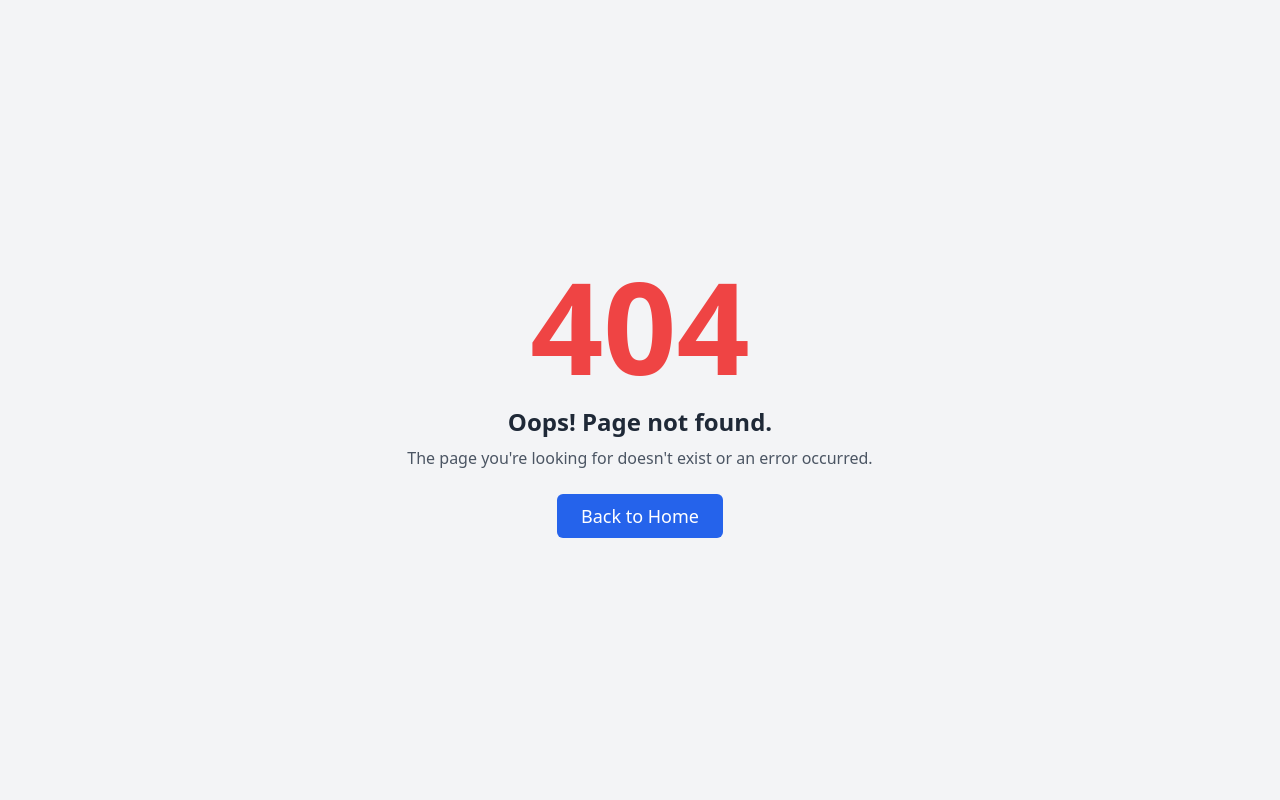
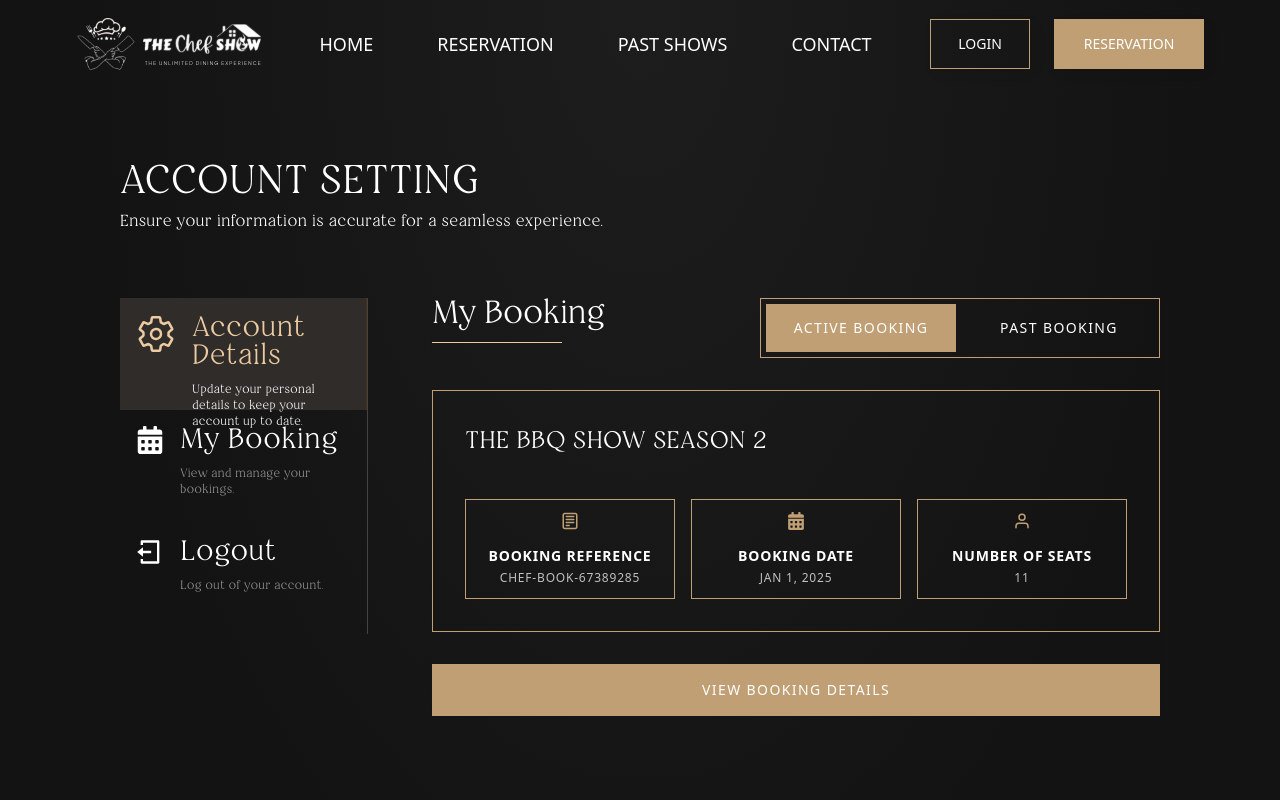
Before and after one commit to Safeya-Yasien/the-chef-show, a React (Vite) app: page /account/my-booking in a window 1280 px wide. Before the commit this address had no page. Shown: the top 800 px of the page. Built offline with nearby package versions, Linux system fonts and the light colour scheme.

Commit message:
update 3 files and delete 2 files

```diff
--- a/src/components/accountTabContent/AccountTabContent.tsx
+++ b/src/components/accountTabContent/AccountTabContent.tsx
@@ -1,7 +1,7 @@
 import { Tabs } from "@/pages/AccountSetting";
 import Logout from "./Logout";
-import MyBooking from "./MyBooking";
-import PersonalInfo from "./PersonalInfo";
+import PersonalInfo from "@/pages/PersonalInfo";
+import MyBooking from "@/pages/MyBooking";
 
 const AccountTabContent = ({ activeTab }: { activeTab: Tabs }) => {
   switch (activeTab) {
--- a/src/components/accountTabContent/MyBooking.tsx
+++ /dev/null
@@ -1,28 +0,0 @@
-import { Label } from "@radix-ui/react-label"
-import { Card, CardContent, CardDescription, CardFooter, CardHeader, CardTitle } from "../ui/card"
-import { Input } from "../ui/input"
-import { Button } from "../ui/button"
-
-const MyBooking = () => {
-  return (
-    <Card>
-    <CardHeader>
-      <CardTitle>Password</CardTitle>
-      <CardDescription>Change your password here.</CardDescription>
-    </CardHeader>
-    <CardContent className="space-y-2">
-      <div className="space-y-1">
-        <Label htmlFor="current">Current password</Label>
-        <Input id="current" type="password" />
-      </div>
-      <div className="space-y-1">
-        <Label htmlFor="new">New password</Label>
-        <Input id="new" type="password" />
-      </div>
-    </CardContent>
-    <CardFooter>
-      <Button>Save password</Button>
-    </CardFooter>
-  </Card>  )
-}
-export default MyBooking
--- a/src/pages/AccountSetting.tsx
+++ b/src/pages/AccountSetting.tsx
@@ -1,13 +1,12 @@
 import { useState } from "react";
-
 import { FaCalendarAlt } from "react-icons/fa";
 import { IoSettingsOutline } from "react-icons/io5";
 import { RiLogoutBoxLine } from "react-icons/ri";
-import { AccountTabContent } from "@/components";
+import { Link, Outlet } from "react-router-dom";
 
 // Enum for tab identifiers
 export enum Tabs {
-  PersonalInfo = "personal-information",
+  PersonalInfo = "/account",
   MyBooking = "my-booking",
   Logout = "logout",
 }
@@ -19,16 +18,13 @@ const TAB_ITEMS = [
     title: "Account Details",
     description:
       "Update your personal details to keep your account up to date.",
+    icon: <IoSettingsOutline className="w-[40px] h-[40px]" />,
   },
   {
     id: Tabs.MyBooking,
     title: "My Booking",
     description: "View and manage your bookings.",
-  },
-  {
-    id: Tabs.Logout,
-    title: "Logout",
-    description: "Log out of your account.",
+    icon: <FaCalendarAlt className="w-[28px] h-[28px]" />,
   },
 ];
 
@@ -36,9 +32,8 @@ const AccountSetting = () => {
   const [activeTab, setActiveTab] = useState<Tabs>(Tabs.PersonalInfo);
 
   return (
-    <div className="pt-[120px]" id="contact">
-      <div className="container px-[120px] mx-auto">
-        {/* Custom title */}
+    <div className="pt-[168px]" id="contact">
+      <div className="container lg:px-[120px] mx-auto">
         <div className="font-normal font-restora text-white flex flex-col gap-[14px]">
           <h1 className="text-lg md:text-[40px] uppercase">ACCOUNT SETTING</h1>
           <p className="text-[16px]">
@@ -46,7 +41,7 @@ const AccountSetting = () => {
           </p>
         </div>
 
-        {/* Tabs */}
+        {/* Sidebar Navigation */}
         <div className="flex gap-[64px] mt-[64px]">
           <div
             className="flex flex-col h-full bg-transparent border-r border-[#434343]"
@@ -54,32 +49,22 @@ const AccountSetting = () => {
           >
             {TAB_ITEMS.map((tab) => {
               const isActive = activeTab === tab.id;
-
               return (
-                <div
+                <Link
+                  to={tab.id}
                   key={tab.id}
                   onClick={() => setActiveTab(tab.id)}
                   role="tab"
                   aria-selected={isActive}
                   className={`w-full text-left flex items-start gap-4 h-[112px] cursor-pointer transition-colors p-4 ${
                     isActive
-                      ? "bg-[#2F2C29] border-r border-r-[#ECCBA2]"
+                      ? "bg-[#2F2C29] border-r border-r-[#473117]"
                       : "hover:bg-[#1F1C19]"
                   }`}
                 >
-                  {/* Icon with dynamic color */}
                   <div className={isActive ? "text-[#ECCBA2]" : "text-white"}>
-                    {tab.id === Tabs.PersonalInfo && (
-                      <IoSettingsOutline className="w-[40px] h-[40px]" />
-                    )}
-                    {tab.id === Tabs.MyBooking && (
-                      <FaCalendarAlt className="w-[28px] h-[28px]" />
-                    )}
-                    {tab.id === Tabs.Logout && (
-                      <RiLogoutBoxLine className="w-[28px] h-[28px]" />
-                    )}
+                    {tab.icon}
                   </div>
-
                   <div className="font-restora flex flex-col gap-3">
                     <h2
                       className={`font-normal text-[28px] leading-[28px] ${
@@ -96,14 +81,51 @@ const AccountSetting = () => {
                       {tab.description}
                     </p>
                   </div>
-                </div>
+                </Link>
               );
             })}
+
+            {/* Logout Link (ONLY ONCE, OUTSIDE LOOP) */}
+            <Link
+              to="/"
+              onClick={() => setActiveTab(Tabs.Logout)}
+              role="tab"
+              aria-selected={activeTab === Tabs.Logout}
+              className={`w-full text-left flex items-start gap-4 h-[112px] cursor-pointer transition-colors p-4 ${
+                activeTab === Tabs.Logout
+                  ? "bg-[#2F2C29] border-r border-r-[#473117]"
+                  : "hover:bg-[#1F1C19]"
+              }`}
+            >
+              <div
+                className={
+                  activeTab === Tabs.Logout ? "text-[#ECCBA2]" : "text-white"
+                }
+              >
+                <RiLogoutBoxLine className="w-[28px] h-[28px]" />
+              </div>
+              <div className="font-restora flex flex-col gap-3">
+                <h2
+                  className={`font-normal text-[28px] leading-[28px] ${
+                    activeTab === Tabs.Logout ? "text-[#ECCBA2]" : "text-white"
+                  }`}
+                >
+                  Logout
+                </h2>
+                <p
+                  className={`font-normal text-xs ${
+                    activeTab === Tabs.Logout ? "text-white" : "text-[#939393]"
+                  }`}
+                >
+                  Log out of your account.
+                </p>
+              </div>
+            </Link>
           </div>
 
-          {/* Tab Content */}
+          {/* Content Area */}
           <div className="w-full">
-            <AccountTabContent activeTab={activeTab} />
+            <Outlet />
           </div>
         </div>
       </div>
--- /dev/null
+++ b/src/pages/MyBooking.tsx
@@ -0,0 +1,86 @@
+import { Card, CardContent, CardHeader, CardTitle } from "@/components/ui/card";
+
+import { CgNotes } from "react-icons/cg";
+import { FiUser } from "react-icons/fi";
+import { FaCalendarAlt } from "react-icons/fa";
+
+import { Tabs, TabsList, TabsTrigger } from "@/components/ui/tabs";
+
+const MyBooking = () => {
+  return (
+    <Card className="bg-transparent border-none rounded-none flex flex-col gap-8">
+      <CardHeader className="p-0 flex  flex-row  justify-between">
+        <CardTitle className="font-extralight font-restora text-white text-lg md:text-[32px] leading-8">
+          My Booking
+          <div className="border-b border-b-[#ECCBA2] w-[130px] pt-3" />
+        </CardTitle>
+
+        {/* tabs */}
+        <Tabs
+          defaultValue="account"
+          className="w-[400px] border-[1px] border-[#C19F74] h-[60px] !mt-0"
+        >
+          <TabsList className="grid w-full grid-cols-2 bg-transparent h-full p-[5px]  gap-2">
+            <TabsTrigger
+              value="account"
+              className="h-full uppercase bg-[#C19F74] shadow-[4px_4px_10px_0px_#00000014] !text-white font-medium text-sm tracking-widest rounded-none"
+            >
+              ACTIVE BOOKING
+            </TabsTrigger>
+            <TabsTrigger
+              value="account"
+              className="h-full uppercase shadow-[4px_4px_10px_0px_#00000014] !text-white font-medium text-sm tracking-widest rounded-none"
+            >
+              PAST BOOKING{" "}
+            </TabsTrigger>
+          </TabsList>
+        </Tabs>
+      </CardHeader>
+      <CardContent className="space-y-4 border border-[#C19F74] p-8">
+        <h2 className="uppercase text-white font-normal text-[24px] font-restora mb-[40px]">
+          THE BBQ SHOW SEASON 2
+        </h2>
+
+        <div className="flex items-center gap-4">
+          <div className="border border-[#C19F74] w-[210px] h-[100px] py-3 flex flex-col items-center gap-4">
+            <CgNotes className="text-[#C19F74] w-[20px] h-[20px]" />
+            <div className="flex flex-col items-center gap-1 tracking-wider">
+              <h3 className="text-sm font-semibold uppercase text-white">
+                BOOKING REFERENCE
+              </h3>
+              <p className="text-[#C0C0C0] text-xs font-light uppercase">
+                CHEF-BOOK-67389285
+              </p>{" "}
+            </div>
+          </div>
+
+          <div className="border border-[#C19F74] w-[210px] h-[100px] py-3 flex flex-col items-center gap-4">
+            <FaCalendarAlt className="text-[#C19F74] w-[20px] h-[20px]" />
+            <div className="flex flex-col items-center gap-1 tracking-wider">
+              <h3 className="text-sm font-semibold uppercase text-white">
+                BOOKING DATE
+              </h3>
+              <p className="text-[#C0C0C0] text-xs font-light uppercase">
+                Jan 1, 2025
+              </p>{" "}
+            </div>
+          </div>
+
+          <div className="border border-[#C19F74] w-[210px] h-[100px] py-3 flex flex-col items-center gap-4">
+            <FiUser className="text-[#C19F74] w-[20px] h-[20px]" />
+            <div className="flex flex-col items-center gap-1 tracking-wider">
+              <h3 className="text-sm font-semibold uppercase text-white">
+                Number of Seats{" "}
+              </h3>
+              <p className="text-[#C0C0C0] text-xs font-light uppercase">11</p>{" "}
+            </div>
+          </div>
+        </div>
+      </CardContent>
+      <button className="uppercase text-white bg-[#C19F74] font-medium text-sm flex items-center justify-center h-[52px] tracking-widest ">
+        VIEW BOOKING DETAILS
+      </button>
+    </Card>
+  );
+};
+export default MyBooking;
--- a/src/routes/AppRouter.tsx
+++ b/src/routes/AppRouter.tsx
@@ -6,7 +6,9 @@ import Error from "@/pages/Error";
 import ForgotPassword from "@/pages/ForgotPassword";
 import Home from "@/pages/Home";
 import Login from "@/pages/Login";
+import MyBooking from "@/pages/MyBooking";
 import PastShows from "@/pages/PastShows";
+import PersonalInfo from "@/pages/PersonalInfo";
 import Register from "@/pages/Register";
 import Reservation from "@/pages/Reservation";
 import ResetPassword from "@/pages/ResetPassword";
@@ -42,10 +44,19 @@ const router = createBrowserRouter(
           element: <BookingSuccess />,
         },
         {
-          path: "account-setting",
+          path: "account",
           element: <AccountSetting />,
+          children: [
+            {
+              index: true,
+              element: <PersonalInfo />,
+            },
+            {
+              path: "my-booking",
+              element: <MyBooking />,
+            },
+          ],
         },
-
       ],
     },
     {
```
Also changed, not shown: src/pages/PersonalInfo.tsx (renamed from src/components/accountTabContent/PersonalInfo.tsx, +3 -4 lines).
